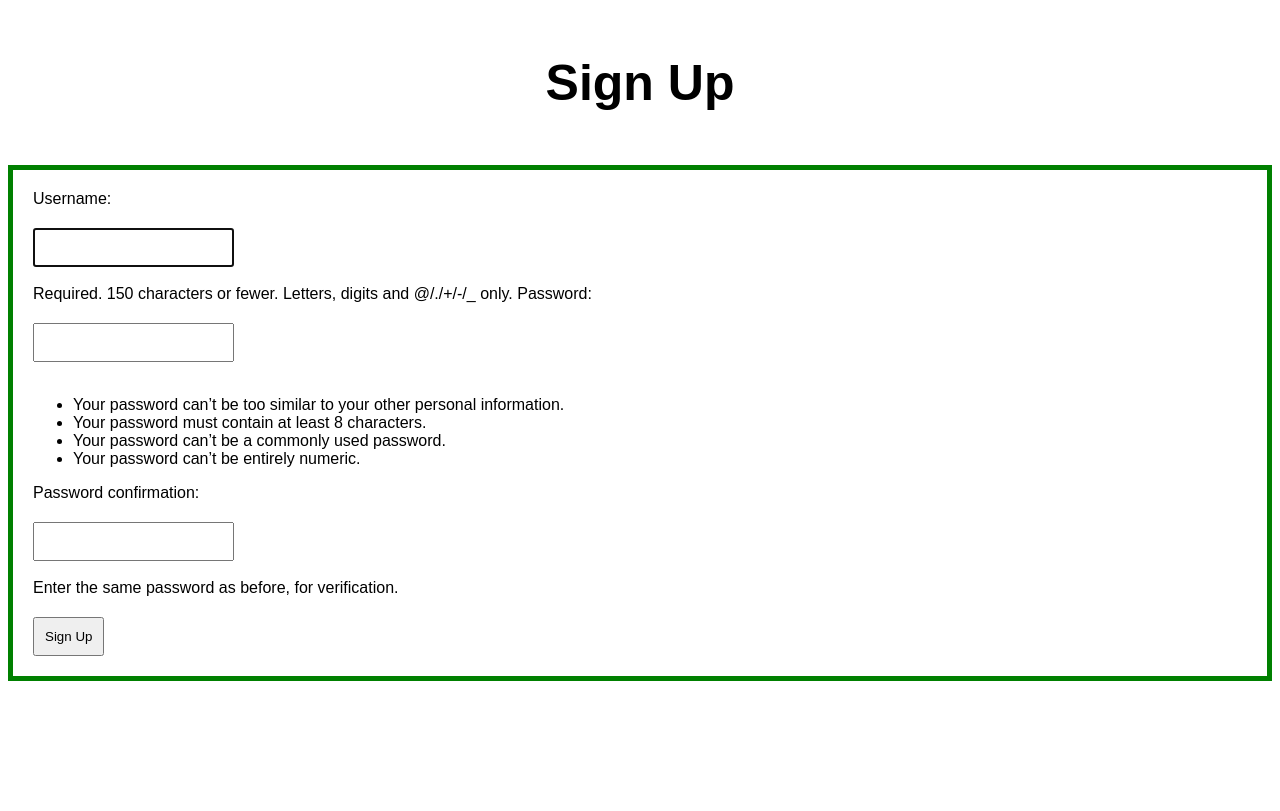
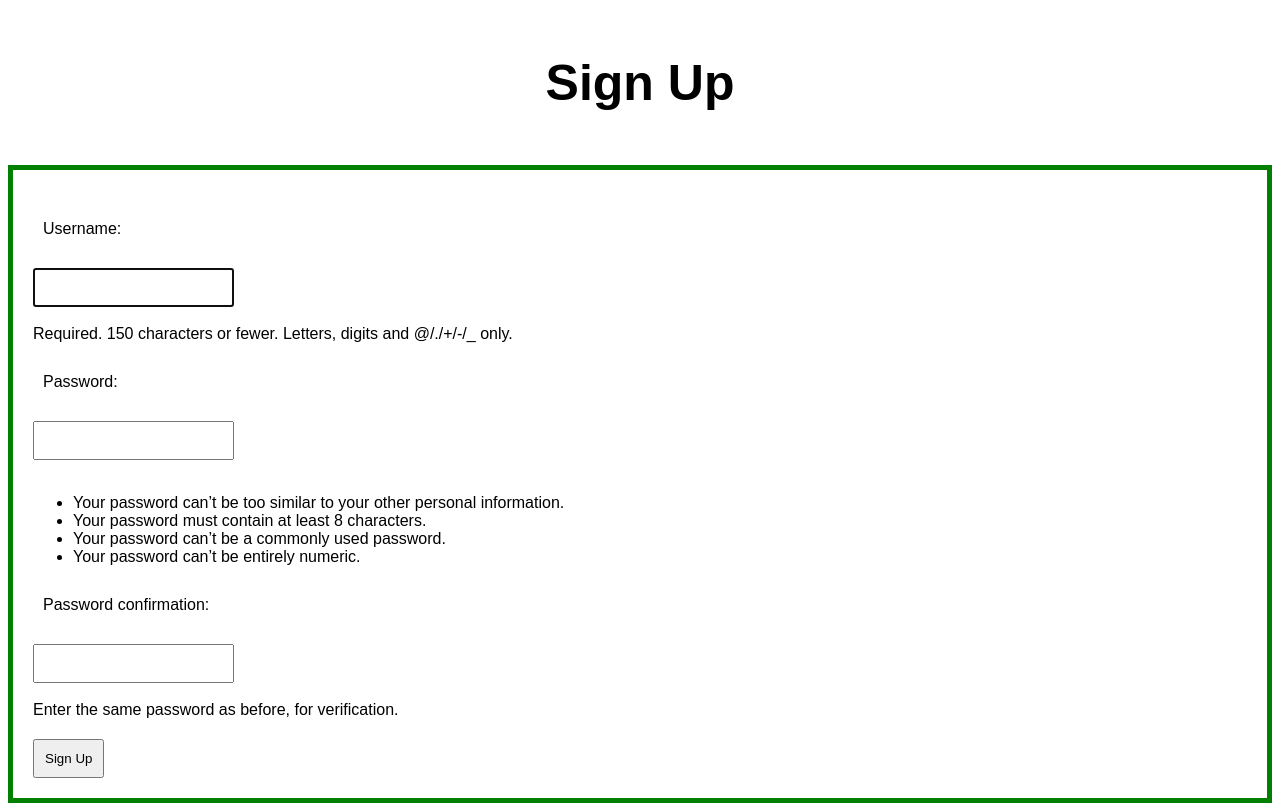
Before and after one commit to jordengerovac/djargon-blog, a Django app: page /accounts/signup/ in a window 1280 px wide. Shown: the part 180-991 px from the top of the page. Before the commit the page ends 861 px from the top, so only its background shows below. Run offline with Django 3.2, Linux system fonts and the light colour scheme.

Commit message:
Update styles.css

```diff
--- a/assets/styles.css
+++ b/assets/styles.css
@@ -77,12 +77,12 @@ nav button {
     font-family: sans-serif;
 }
 
-.site-form{
+.site-form {
     border: 5px solid green;
     padding: 20px;
 }
 
-.site-form input, .site-form textarea{
+.site-form input, .site-form textarea, .site-form label {
     display: block;
     margin: 20px 0 0 0;
     padding: 10px;
```
